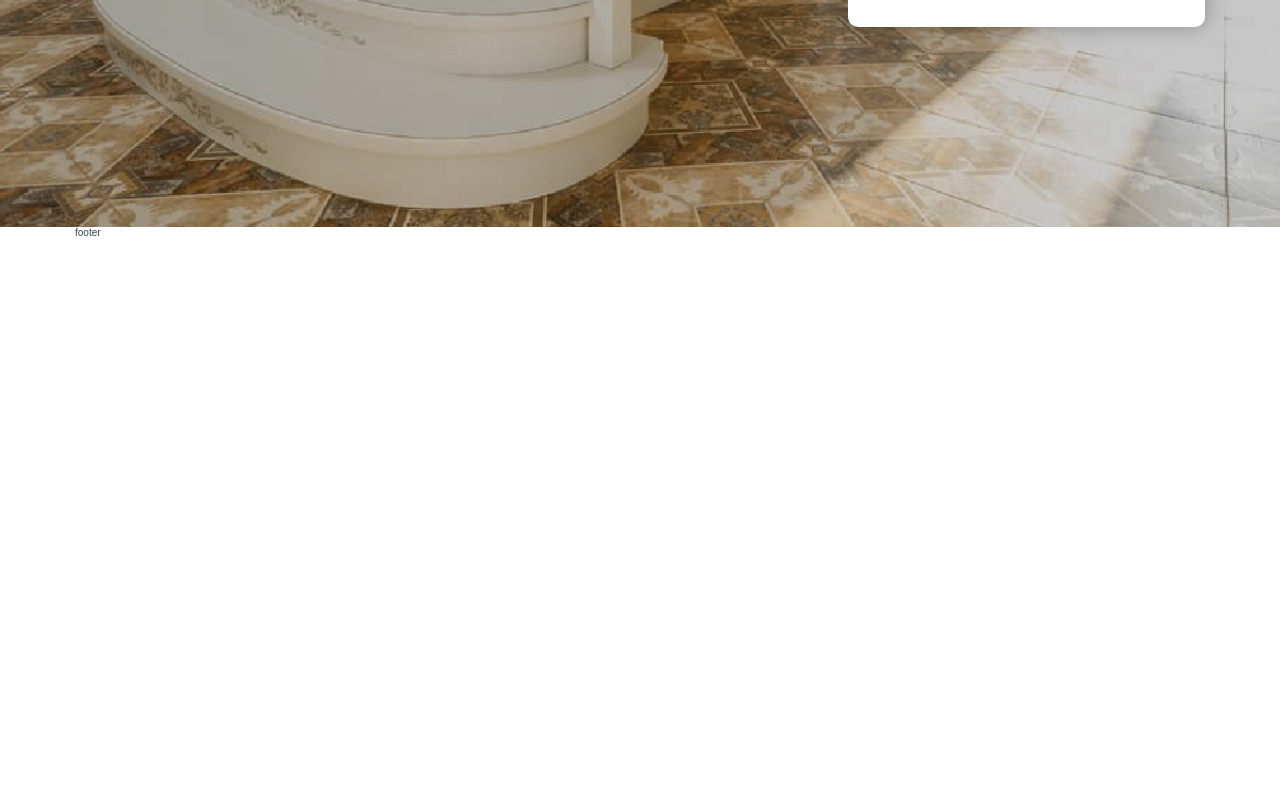
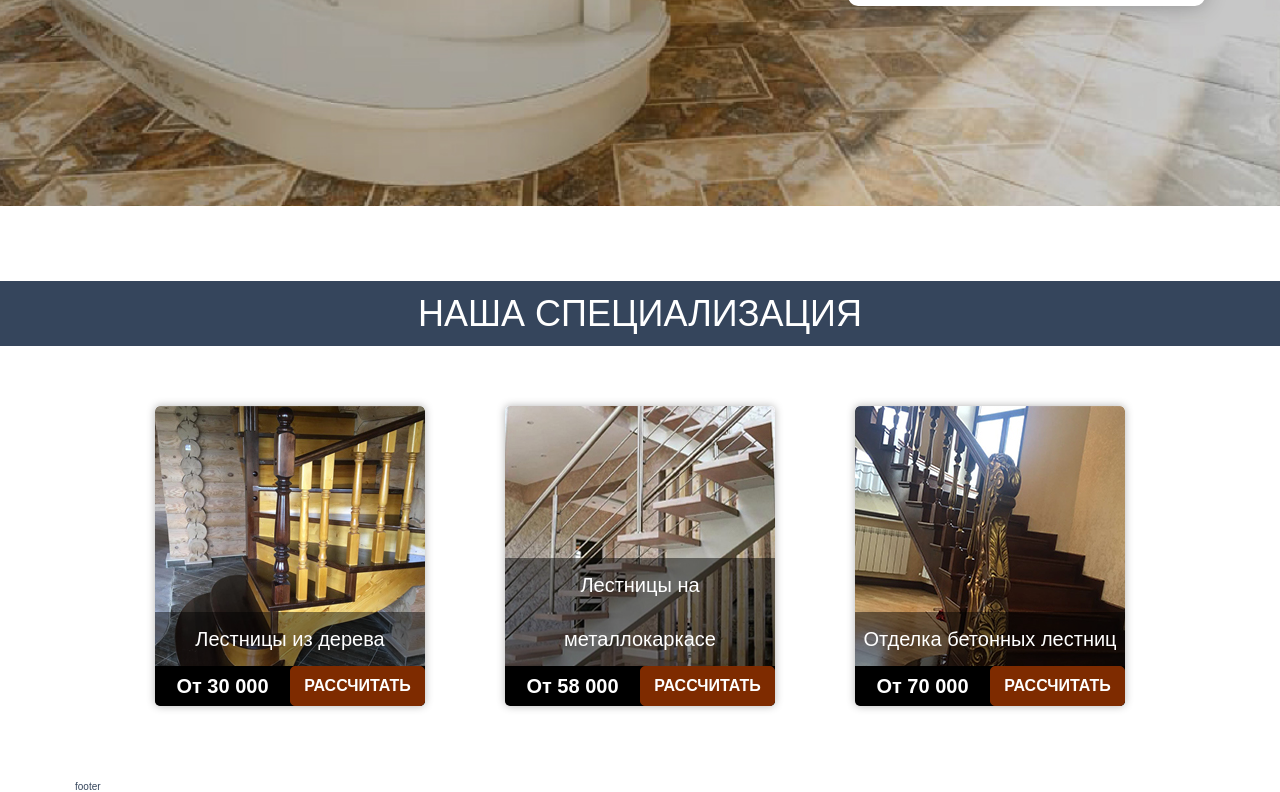
Before and after one commit to vitaliiborodulin/fagot, a website: page src/index.html in a window 1280 px wide. Shown: the part 696-1488 px from the top of the page. Before the commit the page ends 934 px from the top, so only its background shows below. Drawn offline with nearby package versions, Linux system fonts and the light colour scheme; files that its build step writes are made by us from their sources; a web font is replaced by a local one.

Commit message:
spec done

```diff
--- a/src/html/hero.html
+++ b/src/html/hero.html
@@ -14,7 +14,7 @@
 			<div class="hero__form">
 				<form action="#">
 					<div class="hero__form-title">Получите точный расчёт</div>
-					<input type="text" name="feed_name" placeholder="Введите имя">
+					<input type="text" name="feed_name" placeholder="Введите имя" required>
 					<input type="tel" name="feed_tel" placeholder="+7 (___)___-__-__" required>
 					<input type="email" name="feed_mail" placeholder="Введите e-mail">
 					<textarea name="feed_text" placeholder="Комментарии или ТЗ"></textarea>
--- /dev/null
+++ b/src/html/spec.html
@@ -0,0 +1,35 @@
+<section class="spec">
+
+	<h2 class="section-header">Наша специализация</h2>
+
+	<div class="container">
+		<div class="spec__list">
+
+			<div class="spec__item">
+				<h3 class="spec__title">Лестницы из дерева</h3>
+				<div class="spec__descr">
+					<span>От 30 000</span>
+					<a href="#" class="btn spec__btn">Рассчитать</a>
+				</div>
+			</div>
+
+			<div class="spec__item">
+				<h3 class="spec__title">Лестницы на металлокаркасе</h3>
+				<div class="spec__descr">
+					<span>От 58 000</span>
+					<a href="#" class="btn spec__btn">Рассчитать</a>
+				</div>
+			</div>
+
+			<div class="spec__item">
+				<h3 class="spec__title">Отделка бетонных лестниц</h3>
+				<div class="spec__descr">
+					<span>От 70 000</span>
+					<a href="#" class="btn spec__btn">Рассчитать</a>
+				</div>
+			</div>
+
+		</div>
+	</div>
+
+</section>
--- a/src/less/btn.less
+++ b/src/less/btn.less
@@ -1,5 +1,6 @@
 .btn {
 	padding: 18px;
+	text-decoration: none;
 	text-align: center;
 	color: @white;
 	background-color: @accent;
--- a/src/less/config.less
+++ b/src/less/config.less
@@ -58,3 +58,13 @@ body {
 .main-content {
 	min-height: 100vh;
 }
+
+.section-header {
+	margin-bottom: 6rem;
+	text-align: center;
+	color: @white;
+	background-color: @darkblue;
+	font-size: 3.6rem;
+	line-height: 65px;
+	text-transform: uppercase;
+}
--- a/src/less/header.less
+++ b/src/less/header.less
@@ -1,13 +1,15 @@
 .header {
+	position: fixed;
+	width: 100%;
 	background-color: @darkblue;
 
 
 	&__content {
-		padding: 3em 0;
+		padding: 3rem 0;
 		display: flex;
 		justify-content: space-between;
 		align-items: center;
-		// height: 80px;
+		height: 80px;
 	}
 
 	&__logo {
@@ -15,23 +17,26 @@
 		align-items: center;
 		color: @white;
 		// text-transform: uppercase;
+		overflow: hidden;
 		height: 41px;
 
 		img {
 			width: 104px;
-			margin-right: 7em;
+			margin-right: 7rem;
+			.sm(margin-right, 0);
 		}
 
 		p {
 			font-size: 18px;
 			line-height: 13px;
+			.sm(display, none);
 		}
 
 	}
 
 	&__contacts {
 		a {
-			font-size: 2.2em;
+			font-size: 22px;
 			font-weight: 700;
 			color: @white;
 			text-decoration: none;
--- a/src/less/hero.less
+++ b/src/less/hero.less
@@ -1,6 +1,6 @@
 .hero {
-  padding-top: 10.6em;
-	padding-bottom: 20em;
+  padding-top: 18.6rem;
+	padding-bottom: 20rem;
   // min-height: 770px;
   background: #a39a89 url(../img/hero_bg.jpg) no-repeat center/cover;
 
--- /dev/null
+++ b/src/less/spec.less
@@ -0,0 +1,67 @@
+.spec {
+	padding-top: 7.5rem;
+	padding-bottom: 3.5rem;
+
+	&__list {
+		display: flex;
+		flex-wrap: wrap;
+		justify-content: center;
+	}
+
+	&__item {
+		width: 270px;
+		height: 300px;
+		margin-left: 4rem;
+		margin-right: 4rem;
+		margin-bottom: 4rem;
+
+		display: flex;
+		flex-direction: column;
+		justify-content: flex-end;
+
+		color: @white;
+		text-align: center;
+		border-radius: 5px;
+		box-shadow: 0 0 9px rgba(0, 0, 0, 0.3);
+
+		&:nth-child(1) {
+			background: url(../img/spec-1.jpg) no-repeat center/cover;
+		}
+
+		&:nth-child(2) {
+			background: url(../img/spec-2.jpg) no-repeat center/cover;
+		}
+
+		&:nth-child(3) {
+			background: url(../img/spec-3.jpg) no-repeat center/cover;
+		}
+
+	}
+
+	&__title {
+		font-size: 20px;
+		line-height: 54px;
+		background-color: rgba(0, 0, 0, 0.47);
+	}
+
+	&__descr {
+		border-radius: 0 0 5px 5px;
+		height: 40px;
+		display: flex;
+		align-items: center;
+		background-color: #000;
+		span {
+			text-align: center;
+			font-size: 20px;
+			font-weight: 700;
+			width: 50%;
+		}
+	}
+
+	&__btn {
+		border-radius: 5px;
+		margin-left: auto;
+		padding: 10px;
+		width: 50%;
+	}
+}
--- a/src/less/styles.less
+++ b/src/less/styles.less
@@ -7,5 +7,6 @@
 
 @import "header";
 @import "hero";
+@import "spec";
 
 @import "footer";
```
Also changed, not shown: src/index.html (+4 -0 lines), src/img/spec-1.jpg (added), src/img/spec-2.jpg (added), src/img/spec-3.jpg (added).
